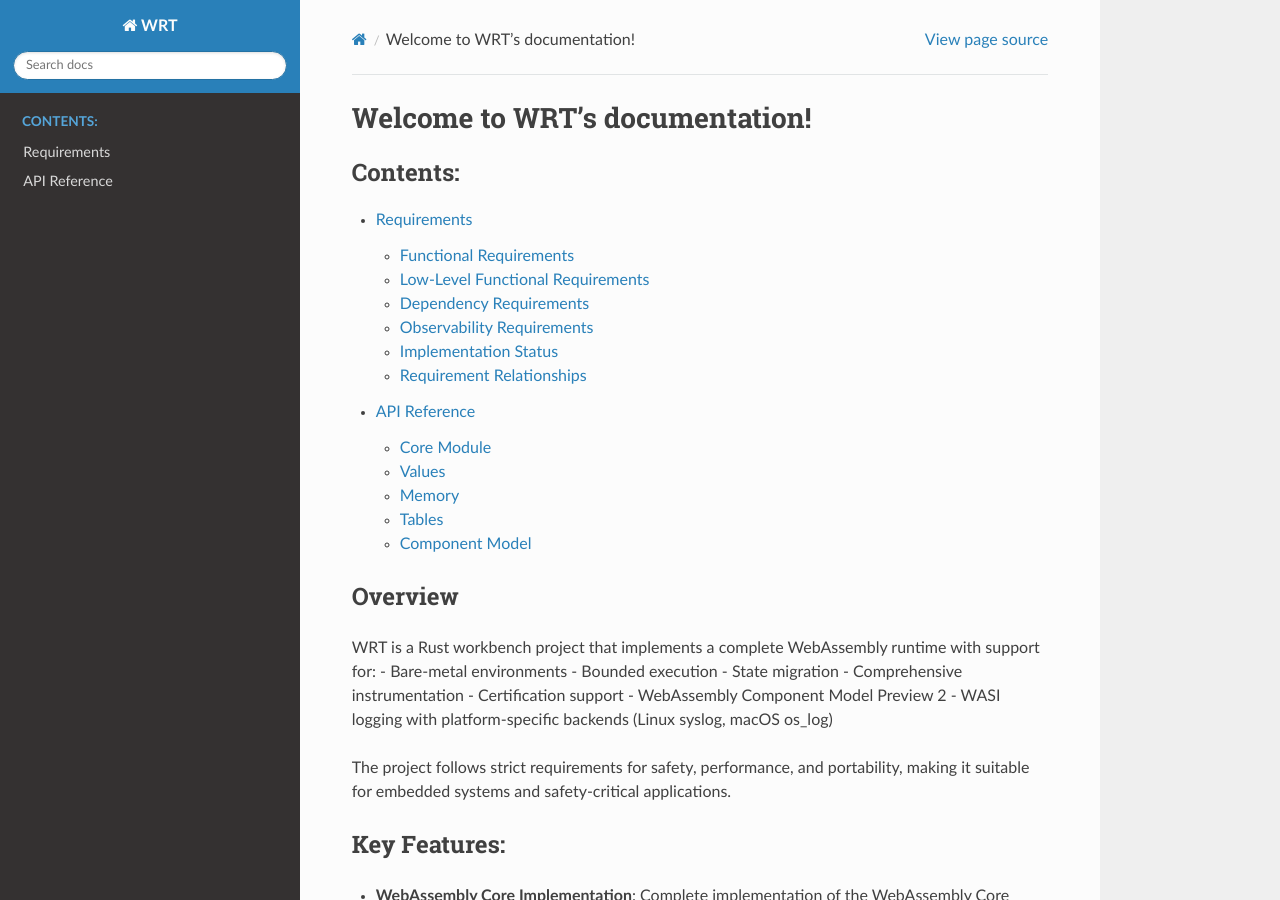
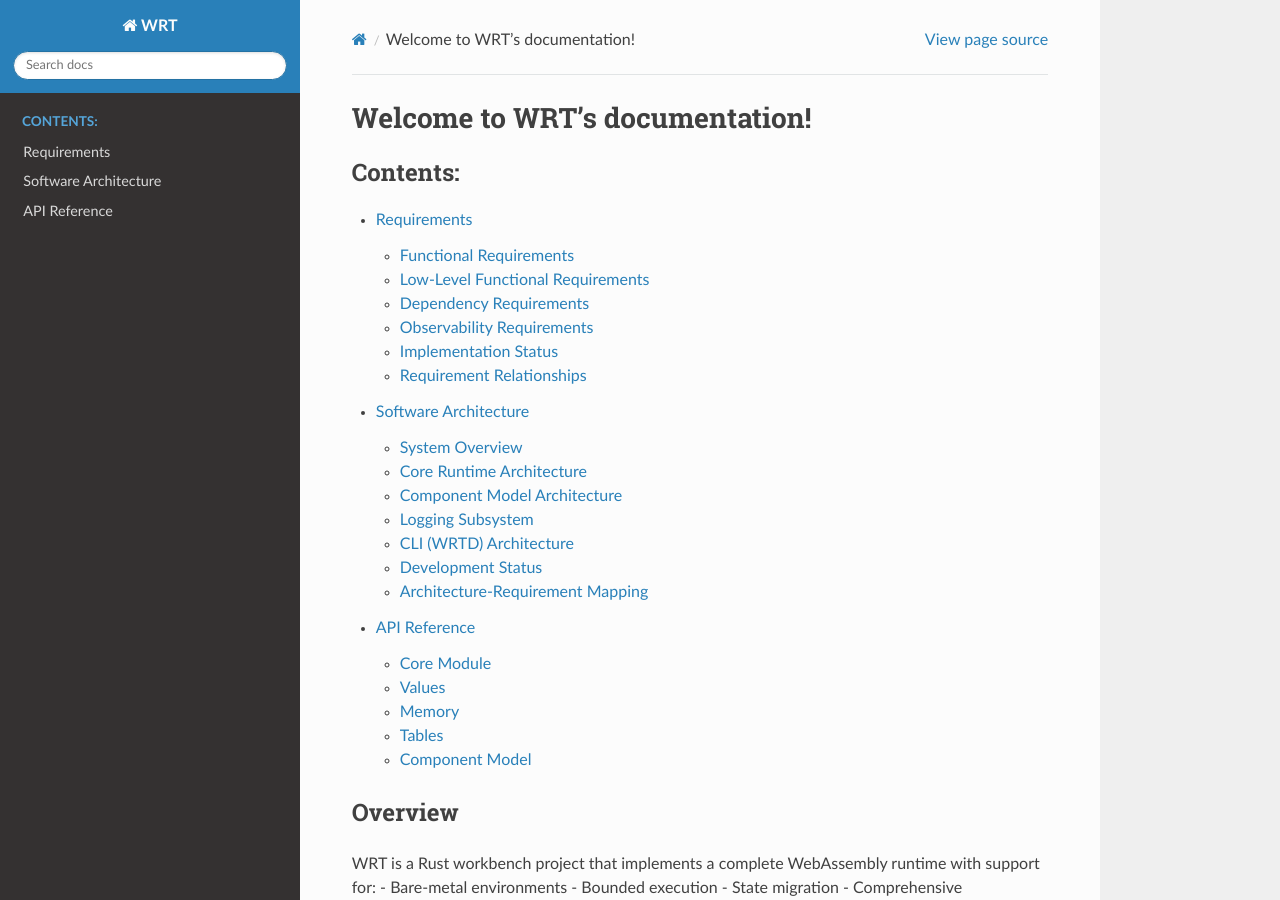
Before and after one commit to pulseengine/wrt, a Sphinx documentation site: the page built from docs/source/index.rst, in a window 1280 px wide and 900 px high. Built offline with Sphinx 7.4.7 and the Read the Docs theme 3.1.0, drawn with Linux system fonts in a browser that asks for light colours; some of the changed lines change nothing that is shown.

Commit message:
docs: add software architecture documentation
- Created comprehensive architecture documentation
- Added PlantUML diagrams for system components and execution flow
- Linked architectural elements to requirements
- Updated system documentation structure
- Added implementation status information

```diff
--- a/docs/requirements.txt
+++ b/docs/requirements.txt
@@ -2,3 +2,4 @@ sphinx>=7.1.2
 sphinx-needs>=1.2.1
 sphinx-rtd-theme>=1.3.0
 myst-parser>=2.0.0
+sphinxcontrib-plantuml>=0.25.0
--- /dev/null
+++ b/docs/source/architecture.rst
@@ -0,0 +1,244 @@
+Software Architecture
+====================
+
+This chapter describes the software architecture of the WRT system. The architecture is designed to meet the requirements specified in the :doc:`requirements` section.
+
+System Overview
+--------------
+
+WRT is a WebAssembly runtime implementation with a focus on bounded execution, bare-metal support, and component model capabilities. The architecture is organized into several key subsystems:
+
+.. spec:: System Component Diagram
+   :id: SPEC_001
+   :links: REQ_001, REQ_003, REQ_014, REQ_018
+
+   .. uml:: _static/system_components.puml
+      :alt: WRT System Components
+      :width: 100%
+
+   The WRT system is comprised of the following main components:
+
+   1. Core Runtime - The foundational WebAssembly execution engine
+   2. Component Model - The implementation of WebAssembly Component Model Preview 2
+   3. WASI Interfaces - Platform-specific implementations of WASI APIs
+   4. CLI (WRTD) - Command-line interface for running WebAssembly modules
+
+
+Core Runtime Architecture
+------------------------
+
+The core runtime is responsible for executing WebAssembly instructions and managing the WebAssembly execution environment.
+
+.. spec:: Core Runtime Execution Flow
+   :id: SPEC_006
+   :links: REQ_001, REQ_003, REQ_007
+
+   .. uml:: _static/component_flow.puml
+      :alt: WRT Execution Flow
+      :width: 100%
+
+   The execution flow demonstrates the bounded execution model, showing how the WRTD CLI interacts with the Engine and how the fuel-based execution can be paused when fuel is exhausted.
+
+.. spec:: Core Runtime Architecture
+   :id: SPEC_002
+   :links: REQ_001, REQ_003, REQ_005, REQ_006, REQ_007
+
+   The core runtime follows a stackless interpreter design that enables:
+
+   - Bounded execution through fuel metering
+   - Resumability after execution pauses
+   - No-std compatibility for bare-metal environments
+   - State serialization for migration between systems
+
+.. impl:: Engine Implementation
+   :id: IMPL_001
+   :status: implemented
+   :links: SPEC_002, REQ_001, REQ_003, REQ_007
+
+   The ``Engine`` struct is the central execution component that:
+
+   1. Manages the WebAssembly state
+   2. Tracks fuel consumption
+   3. Provides execution control
+   4. Contains statistics gathering capabilities
+
+   Key methods include:
+   - ``set_fuel(amount)`` - Sets the fuel limit for bounded execution
+   - ``execute(instance_idx, func_idx, args)`` - Executes a WebAssembly function
+   - ``remaining_fuel()`` - Returns the remaining fuel after execution
+   - ``stats()`` - Returns execution statistics
+
+.. impl:: Module Implementation
+   :id: IMPL_002
+   :status: partial
+   :links: SPEC_002, REQ_018
+
+   The ``Module`` struct encapsulates a WebAssembly module and provides:
+
+   1. Binary parsing and validation
+   2. Type checking
+   3. Function table management
+   4. Memory management
+
+   Key methods include:
+   - ``load_from_binary(bytes)`` - Loads a WebAssembly binary
+   - ``validate()`` - Validates the module structure and types
+   - ``instantiate(engine)`` - Creates a new module instance
+
+.. impl:: Memory Implementation
+   :id: IMPL_003
+   :status: implemented
+   :links: SPEC_002, REQ_018
+
+   The ``Memory`` struct manages WebAssembly linear memory:
+
+   1. Handles memory allocations and resizing
+   2. Enforces memory access boundaries
+   3. Provides safe read/write operations
+
+   Key methods include:
+   - ``grow(pages)`` - Grows memory by the specified number of pages
+   - ``size()`` - Returns the current memory size in pages
+   - ``read/write(addr, data)`` - Safely reads/writes memory with bounds checking
+
+.. impl:: Stack Implementation
+   :id: IMPL_004
+   :status: partial
+   :links: SPEC_002, REQ_005
+
+   The ``Stack`` struct implements a stackless interpreter model:
+
+   1. Stores the WebAssembly value stack
+   2. Tracks control flow with labels
+   3. Enables pausing and resuming execution at any point
+
+   This implementation enables bounded execution and future state migration.
+
+Component Model Architecture
+---------------------------
+
+The Component Model subsystem implements the WebAssembly Component Model Preview 2 specification.
+
+.. spec:: Component Model Architecture
+   :id: SPEC_003
+   :links: REQ_014, REQ_019, REQ_020
+
+   The Component Model implementation provides:
+
+   1. Component instantiation and linking
+   2. Interface type conversion
+   3. Resource type management
+   4. Host function binding
+
+.. impl:: Component Implementation
+   :id: IMPL_005
+   :status: partial
+   :links: SPEC_003, REQ_014, REQ_019
+
+   The ``Component`` struct represents a WebAssembly component:
+
+   1. Parses component binary format
+   2. Manages component instances
+   3. Handles interface binding
+   4. Orchestrates resource lifetime
+
+   Key methods include:
+   - ``load_from_binary(bytes)`` - Loads a component binary
+   - ``instantiate(engine, imports)`` - Creates a new component instance
+   - ``link(other_component)`` - Links two components together
+
+.. impl:: Interface Type Handling
+   :id: IMPL_006
+   :status: partial
+   :links: SPEC_003, REQ_014, REQ_019
+
+   Interface types are managed through:
+
+   1. Type adapters for each interface type
+   2. Conversion between host and component types
+   3. Validation of type compatibility
+
+   The implementation handles all standard interface types including records, variants, enums, flags, and resources.
+
+Logging Subsystem
+----------------
+
+The logging subsystem implements the WASI logging API and provides platform-specific backends.
+
+.. spec:: Logging Architecture
+   :id: SPEC_004
+   :links: REQ_015, REQ_016
+
+   The logging architecture consists of:
+
+   1. WASI logging component interface
+   2. Host logging handler registration
+   3. Platform-specific backends (planned)
+   4. Log level filtering and routing
+
+.. impl:: Logging Implementation
+   :id: IMPL_007
+   :status: implemented
+   :links: SPEC_004, REQ_015
+
+   The logging implementation provides:
+
+   1. Standard log levels (Trace, Debug, Info, Warn, Error, Critical)
+   2. Registration of custom log handlers
+   3. Default stderr fallback
+
+   Key methods include:
+   - ``register_log_handler(handler)`` - Registers a custom log handler
+   - ``handle_log(level, message)`` - Internal method to process log messages
+
+CLI (WRTD) Architecture
+----------------------
+
+The WRTD command-line interface provides a user-friendly way to execute WebAssembly modules and components.
+
+.. spec:: CLI Architecture
+   :id: SPEC_005
+   :links: REQ_003, REQ_015
+
+   The CLI architecture includes:
+
+   1. Command-line argument parsing
+   2. Module loading and instantiation
+   3. Execution control with fuel limits
+   4. Statistics reporting
+   5. Logging configuration
+
+.. impl:: CLI Implementation
+   :id: IMPL_008
+   :status: implemented
+   :links: SPEC_005, REQ_003, REQ_015
+
+   The WRTD CLI provides:
+
+   1. WebAssembly file loading
+   2. Optional function calling
+   3. Fuel-bounded execution
+   4. Execution statistics reporting
+   5. Logging configuration and output
+
+   Command-line options include:
+   - ``--call <function>`` - Function to call
+   - ``--fuel <amount>`` - Fuel limit for bounded execution
+   - ``--stats`` - Show execution statistics
+
+Development Status
+-----------------
+
+The current implementation status of the WRT architecture is as follows:
+
+.. needtable::
+   :columns: id;title;status;links
+   :filter: type == 'impl'
+
+Architecture-Requirement Mapping
+-------------------------------
+
+The following diagram shows how the architectural components map to requirements:
+
+.. needflow::
+   :filter: id in ['SPEC_001', 'SPEC_002', 'SPEC_003', 'SPEC_004', 'SPEC_005', 'SPEC_006', 'IMPL_001', 'IMPL_002', 'IMPL_003', 'IMPL_004', 'IMPL_005', 'IMPL_006', 'IMPL_007', 'IMPL_008', 'REQ_001', 'REQ_003', 'REQ_005', 'REQ_006', 'REQ_007', 'REQ_014', 'REQ_015', 'REQ_016', 'REQ_018', 'REQ_019', 'REQ_020']
--- a/docs/source/conf.py
+++ b/docs/source/conf.py
@@ -13,6 +13,7 @@ extensions = [
     'sphinx.ext.napoleon',
     'sphinx_needs',
     'myst_parser',
+    'sphinxcontrib.plantuml',
 ]
 
 templates_path = ['_templates']
@@ -22,6 +23,10 @@ html_theme = 'sphinx_rtd_theme'
 html_static_path = ['_static']
 
 # Sphinx-needs configuration
+
+# PlantUML configuration
+plantuml = 'java -jar /usr/local/bin/plantuml.jar'
+plantuml_output_format = 'svg'
 needs_types = [
     dict(directive="req", title="Requirement", prefix="R_", color="#BFD8D2", style="node"),
     dict(directive="spec", title="Specification", prefix="S_", color="#FEDCD2", style="node"),
--- a/docs/source/index.rst
+++ b/docs/source/index.rst
@@ -6,6 +6,7 @@ Welcome to WRT's documentation!
    :caption: Contents:
 
    requirements
+   architecture
    api
 
 Overview
```
Also changed, not shown: 2 other files.
